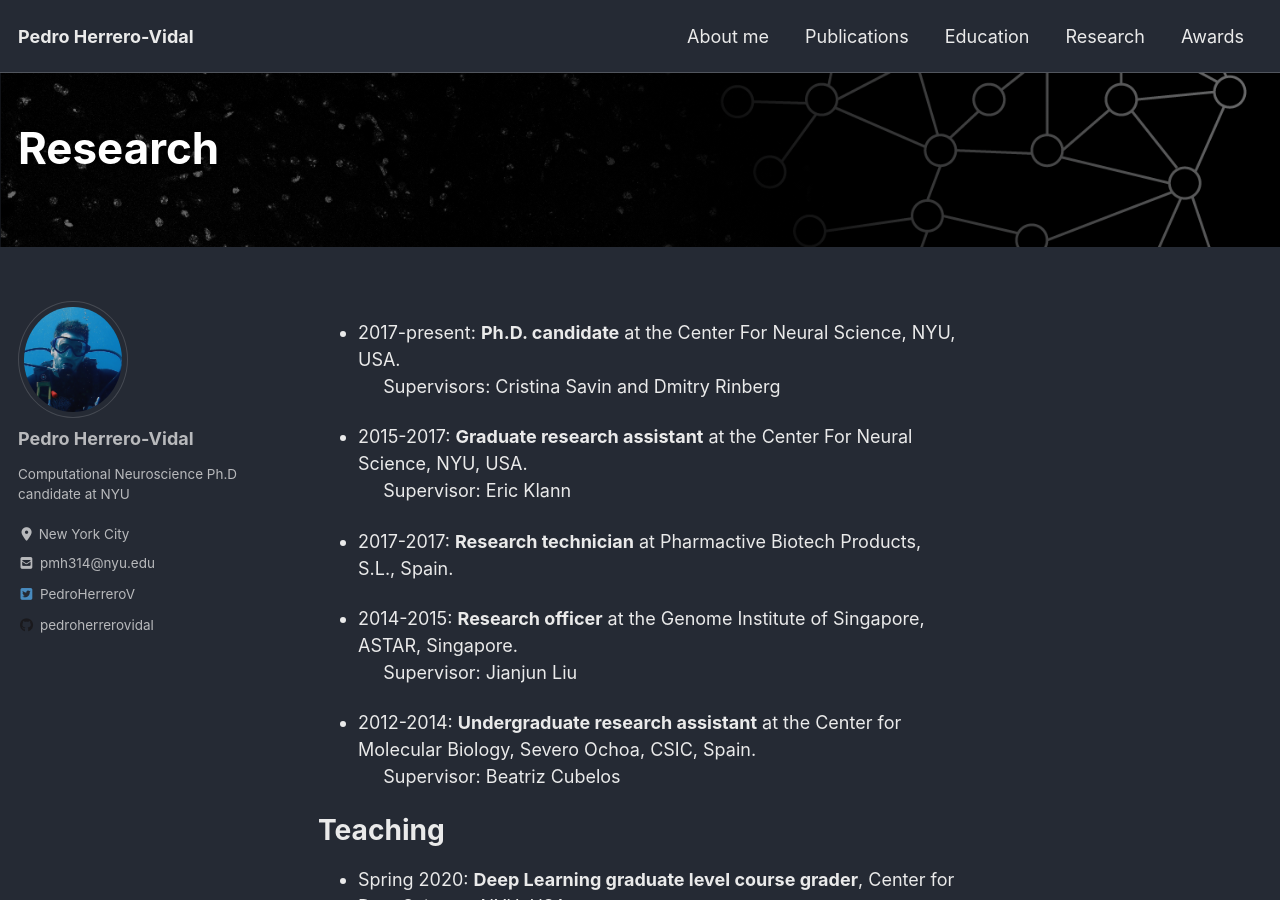
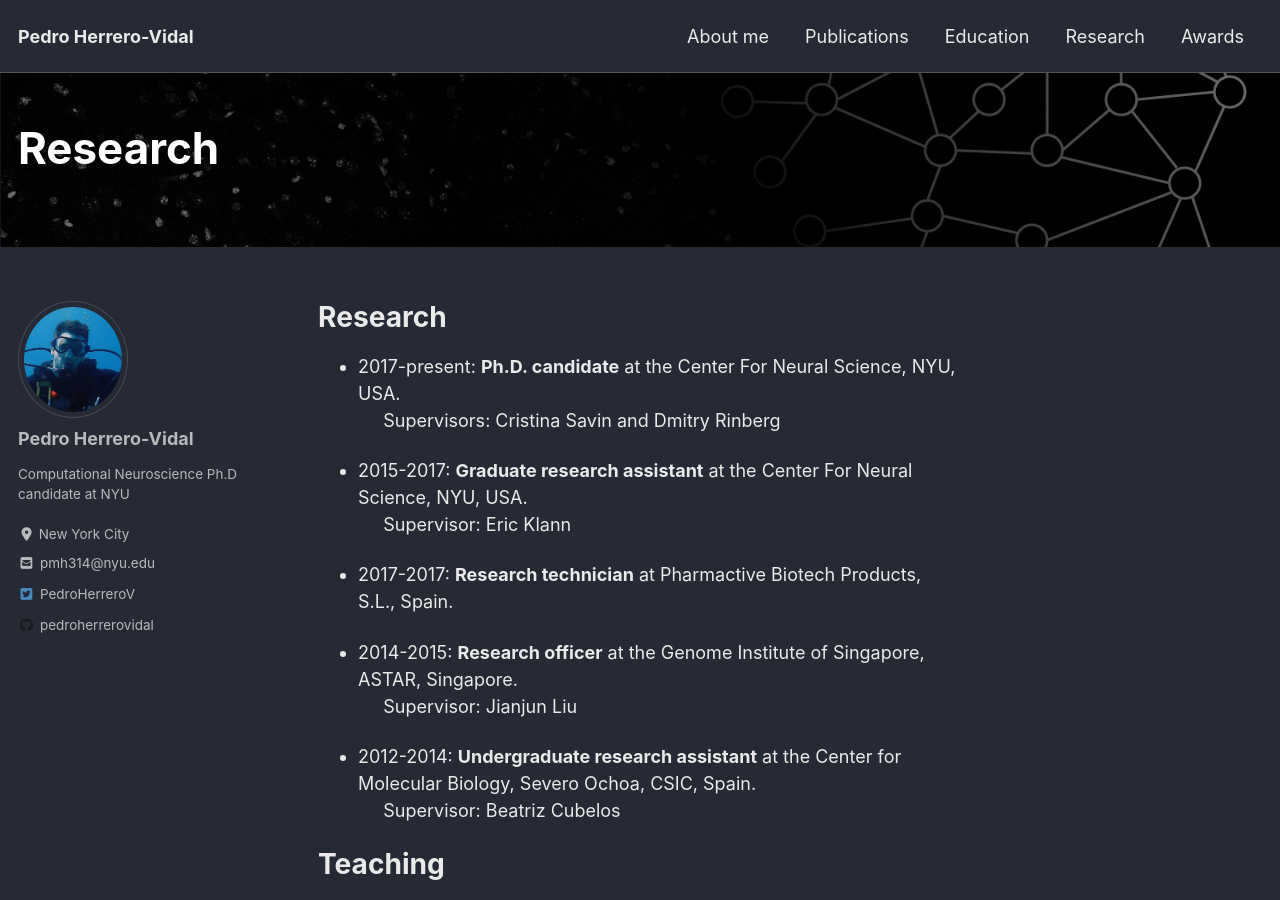
Before and after one commit to pedroherrerovidal/pedroherrerovidal.github.io, a Jekyll site: the page built from _pages/research.md, in a window 1280 px wide and 900 px high. Built offline with Jekyll 4.4.1, drawn with Linux system fonts in a browser that asks for light colours; cached includes are drawn as plain includes; nearby versions of some CDN libraries.

Commit message:
Update research.md

```diff
--- a/_pages/research.md
+++ b/_pages/research.md
@@ -7,7 +7,7 @@ header:
   overlay_image: /assets/images/biology to artificial nngit.png
   overlay_filter: 0.5 # same as adding an opacity of 0.5 to a black background
 ---
-
+# **Research**
 - 2017-present: **Ph.D. candidate** at the Center For Neural Science, NYU, USA. <br />
 &nbsp;&nbsp;&nbsp;&nbsp; Supervisors: Cristina Savin and Dmitry Rinberg
 
```
